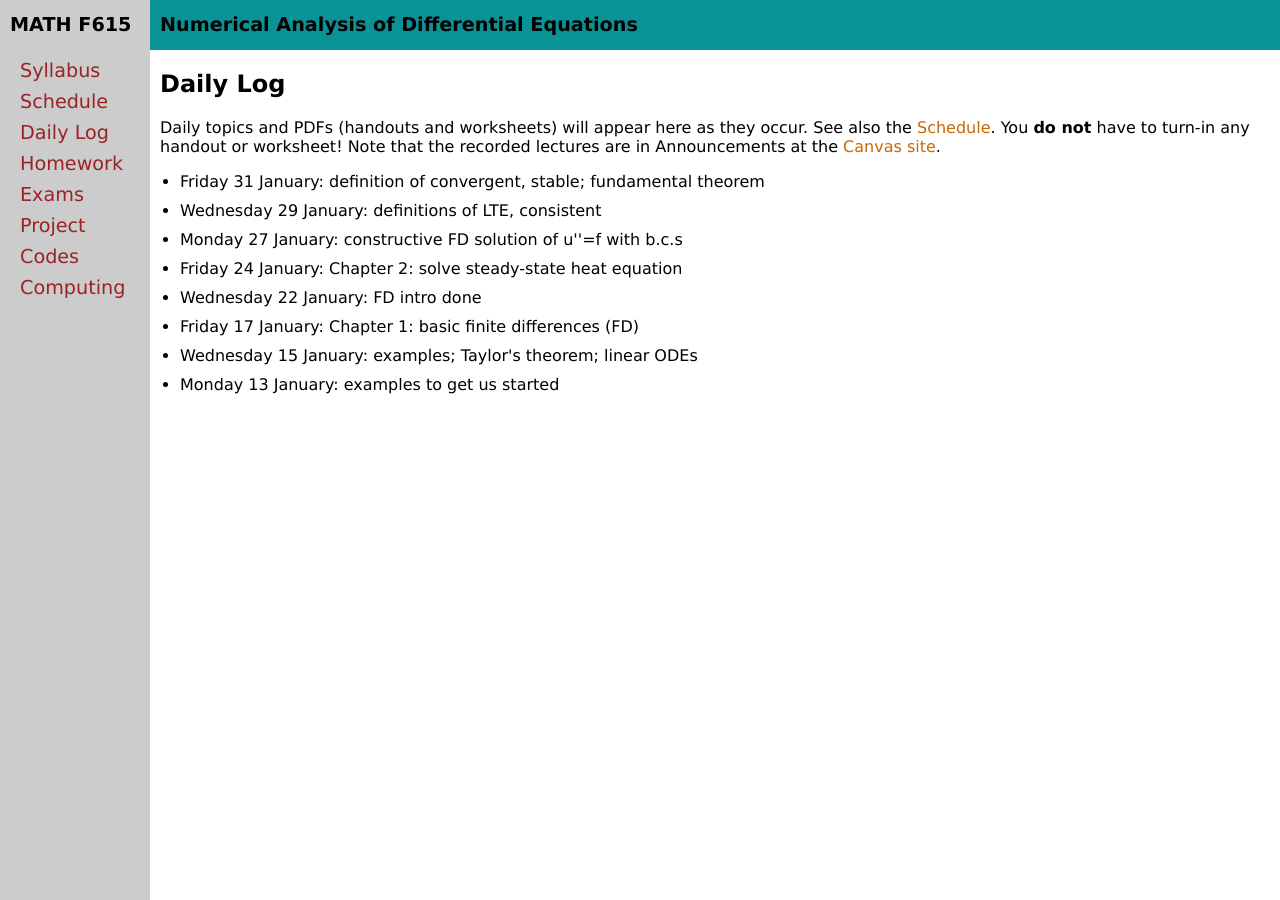
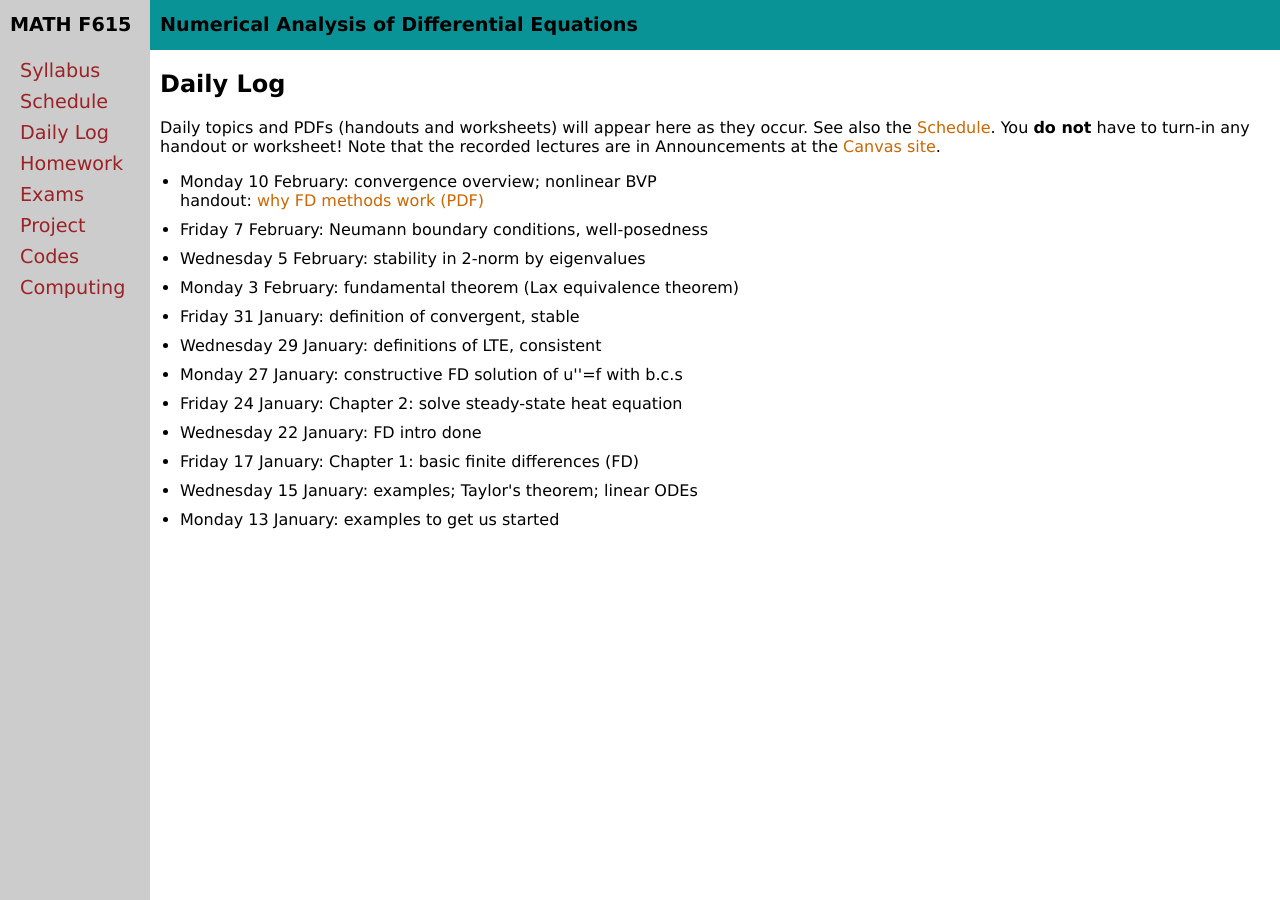
Before and after one commit to bueler/nade, a Jekyll site: the page built from daily.md, in a window 1280 px wide. Built offline with Jekyll 4.4.1, drawn with Linux system fonts in a browser that asks for light colours.

Commit message:
daily; and setup for in-class activity Monday

```diff
--- a/_data/daily.yml
+++ b/_data/daily.yml
@@ -1,8 +1,18 @@
 semester: Spring 2025
 home: assets/
 daily:
+- name: Monday 10 February
+  covered: convergence overview; nonlinear BVP
+  handout: worksheets/S25/whyitworks.pdf
+  handoutname: why FD methods work
+- name: Friday 7 February
+  covered: Neumann boundary conditions, well-posedness
+- name: Wednesday 5 February
+  covered: stability in 2-norm by eigenvalues
+- name: Monday 3 February
+  covered: fundamental theorem (Lax equivalence theorem)
 - name: Friday 31 January
-  covered: definition of convergent, stable; fundamental theorem
+  covered: definition of convergent, stable
 - name: Wednesday 29 January
   covered: definitions of LTE, consistent
 - name: Monday 27 January
```
Also changed, not shown: 4 other files.
